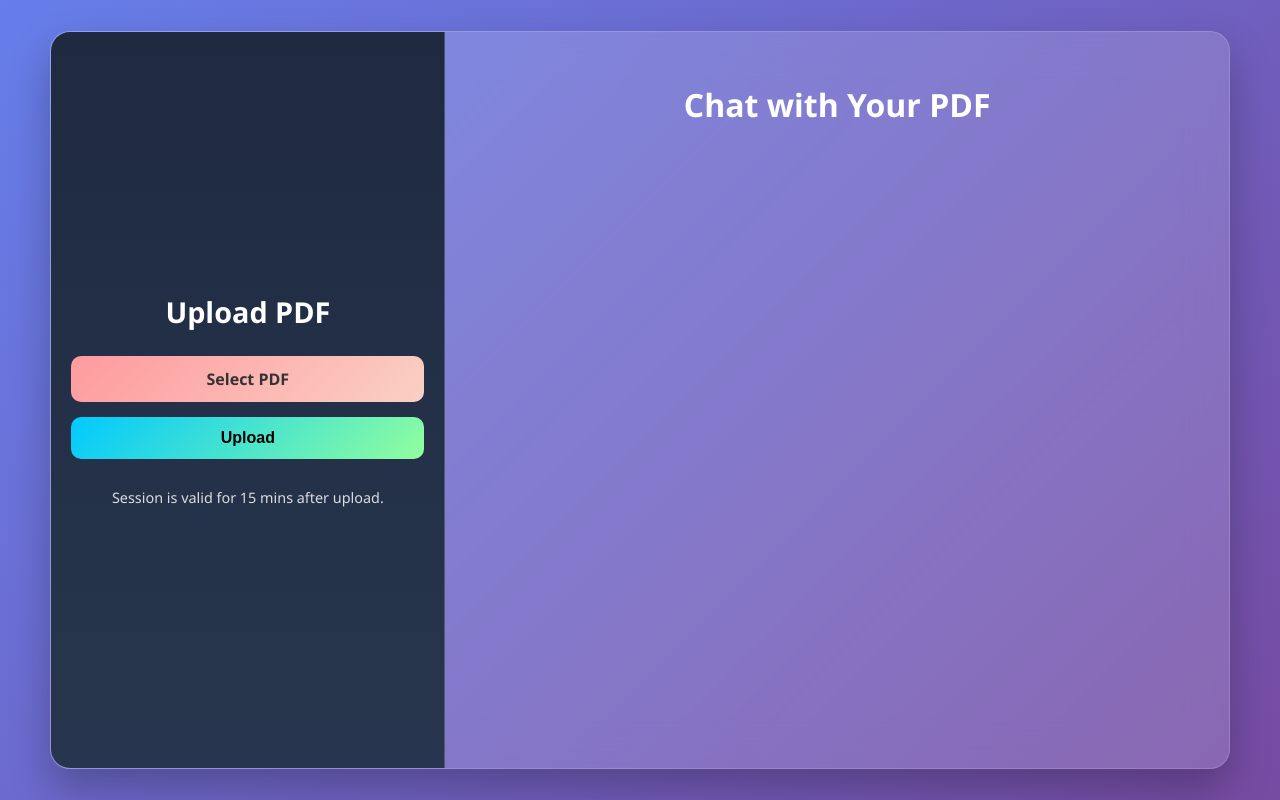
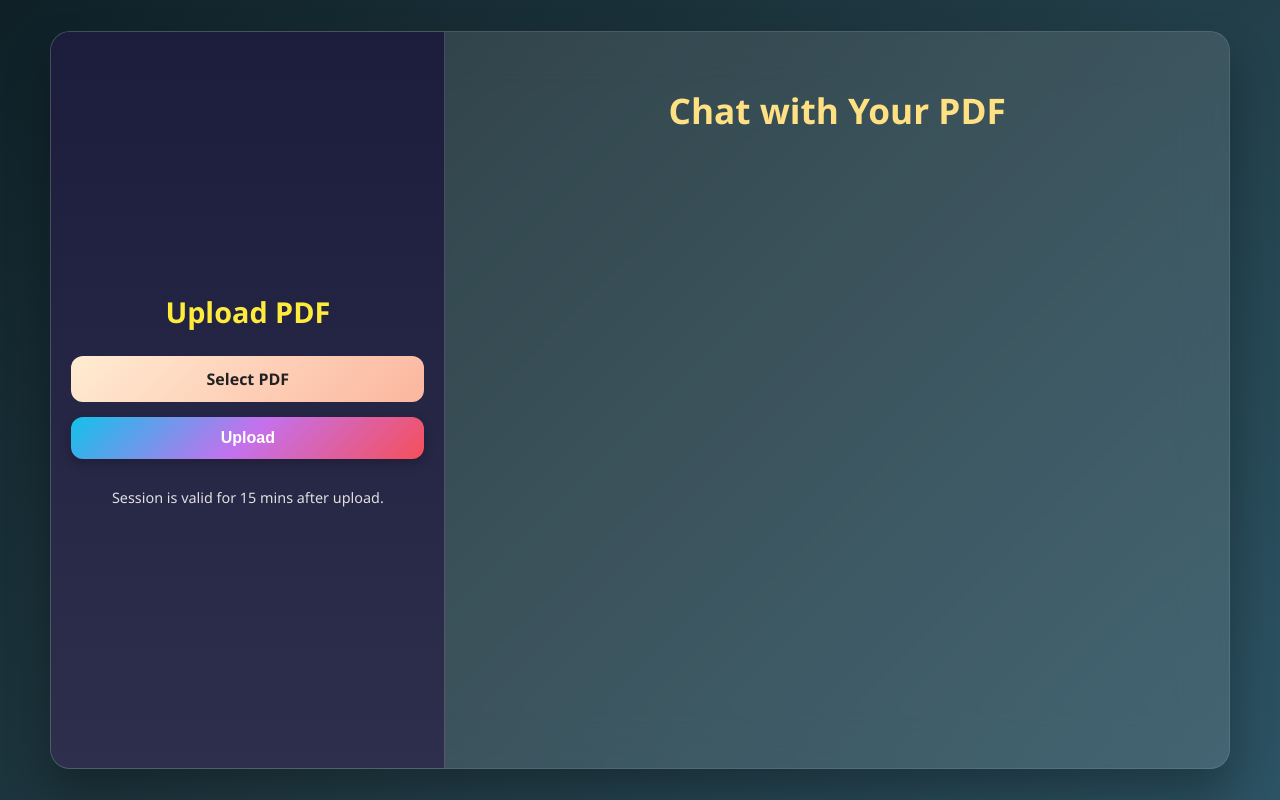
Before and after one commit to shubhendu-ghosh-DS/AskmyPdf, a Flask app: page / in a window 1280 px wide. Run offline with Flask 3, Linux system fonts and the light colour scheme; some libraries are stand-ins or nearby versions.

Commit message:
Update static/style.css

```diff
--- a/static/style.css
+++ b/static/style.css
@@ -3,7 +3,7 @@ body {
   margin: 0;
   padding: 0;
   font-family: "Segoe UI", Tahoma, Geneva, Verdana, sans-serif;
-  background: linear-gradient(135deg, #667eea, #764ba2);
+  background: linear-gradient(135deg, #0f2027, #203a43, #2c5364);
   color: #fff;
   height: 100vh;
   display: flex;
@@ -16,25 +16,25 @@ body {
   display: flex;
   height: 92vh;
   width: 92vw;
-  background: rgba(255, 255, 255, 0.1);
-  backdrop-filter: blur(20px);
-  -webkit-backdrop-filter: blur(20px);
-  box-shadow: 0 20px 40px rgba(0, 0, 0, 0.25);
+  background: rgba(255, 255, 255, 0.07);
+  backdrop-filter: blur(25px);
+  -webkit-backdrop-filter: blur(25px);
+  box-shadow: 0 25px 45px rgba(0, 0, 0, 0.3);
   border-radius: 20px;
   overflow: hidden;
-  border: 1px solid rgba(255, 255, 255, 0.2);
+  border: 1px solid rgba(255, 255, 255, 0.15);
 }
 
 /* LEFT PANEL */
 .left-panel {
   width: 30%;
-  background: linear-gradient(180deg, #1f2a40, #27364e);
+  background: linear-gradient(180deg, #1c1c3c, #2e2e4d);
   padding: 30px 20px;
   display: flex;
   flex-direction: column;
   justify-content: center;
+  color: #fff;
   border-right: 1px solid rgba(255, 255, 255, 0.2);
-  color: #fff;
 }
 
 .left-panel h2 {
@@ -42,6 +42,7 @@ body {
   text-align: center;
   font-size: 1.8em;
   font-weight: bold;
+  color: #ffeb3b;
 }
 
 .left-panel input,
@@ -49,41 +50,79 @@ body {
   width: 100%;
   margin-bottom: 15px;
   padding: 12px;
-  border-radius: 10px;
+  border-radius: 12px;
   border: none;
   font-size: 1em;
   outline: none;
 }
 
 .left-panel input {
-  background-color: #f5f5f5;
+  background-color: #fff;
   color: #000;
 }
 
 .left-panel button {
-  background: linear-gradient(135deg, #00c9ff, #92fe9d);
-  color: #000;
+  background: linear-gradient(135deg, #12c2e9, #c471ed, #f64f59);
+  color: white;
   font-weight: bold;
   cursor: pointer;
   transition: all 0.3s ease;
+  box-shadow: 0 4px 12px rgba(0, 0, 0, 0.2);
 }
 
 .left-panel button:hover {
   transform: scale(1.05);
-  background: linear-gradient(135deg, #00c6ff, #0072ff);
-  color: #fff;
+  background: linear-gradient(135deg, #f64f59, #c471ed, #12c2e9);
+}
+
+/* Upload Label */
+.file-upload-label {
+  display: inline-block;
+  background: linear-gradient(135deg, #ffecd2, #fcb69f);
+  color: #222;
+  font-weight: bold;
+  padding: 12px;
+  border-radius: 12px;
+  text-align: center;
+  cursor: pointer;
+  transition: all 0.3s ease;
+  margin-bottom: 15px;
+}
+
+.file-upload-label input {
+  display: none;
+}
+
+.file-upload-label:hover {
+  background: linear-gradient(135deg, #d4fc79, #96e6a1);
+}
+
+/* Selected file */
+#selected-file-name {
+  text-align: center;
+  font-size: 0.85em;
+  margin-top: -10px;
+  margin-bottom: 10px;
+  color: #a0e7ff;
 }
 
 .note {
   font-size: 0.9em;
   text-align: center;
-  color: #ddd;
+  color: #e0e0e0;
+}
+
+.message-box {
+  margin-top: 10px;
+  font-size: 0.9em;
+  color: #ffeb3b;
+  text-align: center;
 }
 
 /* RIGHT PANEL */
 .right-panel {
   flex: 1;
-  background-color: rgba(255, 255, 255, 0.05);
+  background: rgba(255, 255, 255, 0.05);
   padding: 30px;
   display: flex;
   flex-direction: column;
@@ -94,23 +133,26 @@ body {
 .right-panel h1 {
   text-align: center;
   margin-bottom: 20px;
-  font-size: 2em;
+  font-size: 2.2em;
+  color: #ffe082;
+  font-weight: bold;
 }
 
+/* Chat */
 .chat-box {
   flex: 1;
-  background: rgba(255, 255, 255, 0.15);
-  border-radius: 12px;
+  background: rgba(255, 255, 255, 0.1);
+  border-radius: 15px;
   padding: 20px;
   overflow-y: auto;
   max-height: 65vh;
   margin-bottom: 20px;
-  color: #f1f1f1;
   display: flex;
   flex-direction: column;
+  box-shadow: inset 0 0 10px rgba(0, 0, 0, 0.2);
 }
 
-/* Individual chat message row */
+/* Individual chat message */
 .chat-message {
   display: flex;
   margin: 10px 0;
@@ -124,9 +166,10 @@ body {
   font-size: 1em;
   line-height: 1.5;
   word-wrap: break-word;
+  box-shadow: 0 4px 10px rgba(0, 0, 0, 0.2);
 }
 
-/* User message */
+/* User */
 .chat-user {
   justify-content: flex-end;
 }
@@ -138,13 +181,13 @@ body {
   align-self: flex-end;
 }
 
-/* Bot message */
+/* Bot */
 .chat-bot {
   justify-content: flex-start;
 }
 
 .chat-bot .chat-bubble {
-  background: linear-gradient(135deg, #e0c3fc, #8ec5fc);
+  background: linear-gradient(135deg, #fbc2eb, #a6c1ee);
   color: #000;
   border-bottom-left-radius: 0;
   align-self: flex-start;
@@ -163,9 +206,10 @@ body {
   border-radius: 10px;
   border: none;
   font-size: 1em;
-  background-color: #f8f8f8;
+  background-color: #ffffff;
   color: #000;
   outline: none;
+  box-shadow: inset 0 2px 5px rgba(0, 0, 0, 0.1);
 }
 
 .input-section button {
@@ -176,61 +220,25 @@ body {
   font-size: 1em;
   font-weight: bold;
   transition: all 0.3s ease;
+  box-shadow: 0 4px 12px rgba(0, 0, 0, 0.2);
 }
 
+/* Send Button */
 .input-section button:first-of-type {
-  background: linear-gradient(135deg, #ff758c, #ff7eb3);
-  color: white;
+  background: linear-gradient(135deg, #00f2fe, #4facfe);
+  color: #fff;
 }
 
 .input-section button:first-of-type:hover {
-  background: linear-gradient(135deg, #fc5c7d, #6a82fb);
+  background: linear-gradient(135deg, #43e97b, #38f9d7);
 }
 
+/* Clear Button */
 .input-section .clear-btn {
-  background: linear-gradient(135deg, #f44336, #e57373);
+  background: linear-gradient(135deg, #f85032, #e73827);
   color: white;
 }
 
 .input-section .clear-btn:hover {
-  background: linear-gradient(135deg, #d32f2f, #ef5350);
+  background: linear-gradient(135deg, #d31027, #ea384d);
 }
-
-/* File input label */
-.file-upload-label {
-  display: inline-block;
-  background: linear-gradient(135deg, #ff9a9e, #fad0c4);
-  color: #333;
-  font-weight: bold;
-  padding: 12px;
-  border-radius: 10px;
-  text-align: center;
-  cursor: pointer;
-  transition: all 0.3s ease;
-  margin-bottom: 15px;
-}
-
-.file-upload-label input {
-  display: none;
-}
-
-.file-upload-label:hover {
-  background: linear-gradient(135deg, #fbc2eb, #a6c1ee);
-}
-
-/* Message box for status */
-.message-box {
-  margin-top: 10px;
-  font-size: 0.9em;
-  color: #ffeb3b;
-  text-align: center;
-}
-
-/* Selected file name */
-#selected-file-name {
-  text-align: center;
-  font-size: 0.85em;
-  margin-top: -10px;
-  margin-bottom: 10px;
-  color: #a0e7ff;
-}
```
